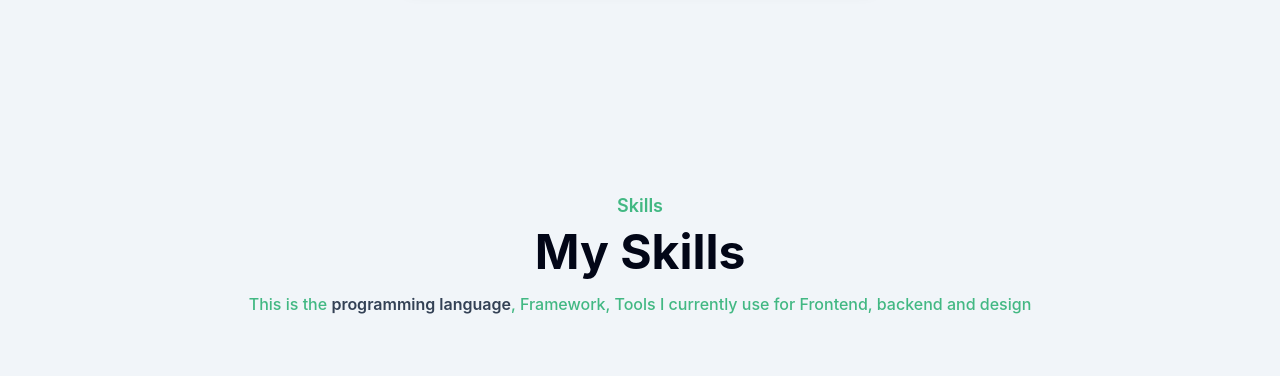
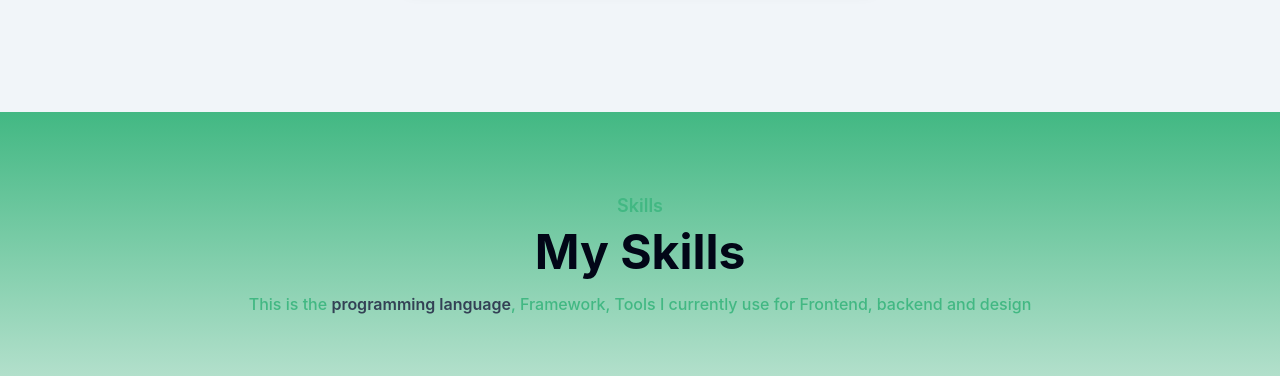
Before and after one commit to jongkodingabi/portofolio-abisam, a website: page dist/index.html in a window 1280 px wide. Shown: the part 5070-5446 px from the top of the page. Drawn offline with nearby package versions, Linux system fonts and the light colour scheme.

Commit message:
perubahan pada skills section

```diff
--- a/dist/index.html
+++ b/dist/index.html
@@ -479,7 +479,7 @@
   <!-- Portofolio section end -->
 
 <!-- Skills section start -->
-  <section id="skills" class="mx-auto px-16 space-y-6 bg-slate-100 dark:bg-dark py-8 md:py-12 lg:py-20">
+  <section id="skills" class="mx-auto px-16 space-y-6 bg-gradient-to-b from-primary via-[#f8f8f8] to-white dark:from-primary dark:via-gray-800 dark:to-dark py-8 md:py-12 lg:py-20">
 
     <div class="mx-auto text-center mb-16" data-aos="fade-up" data-aos-duration="3000">
         <h4 class="font-semibold text-lg text-primary mb-2">Skills</h4>
```
Also changed, not shown: dist/assets/skill-bg.png (added).
